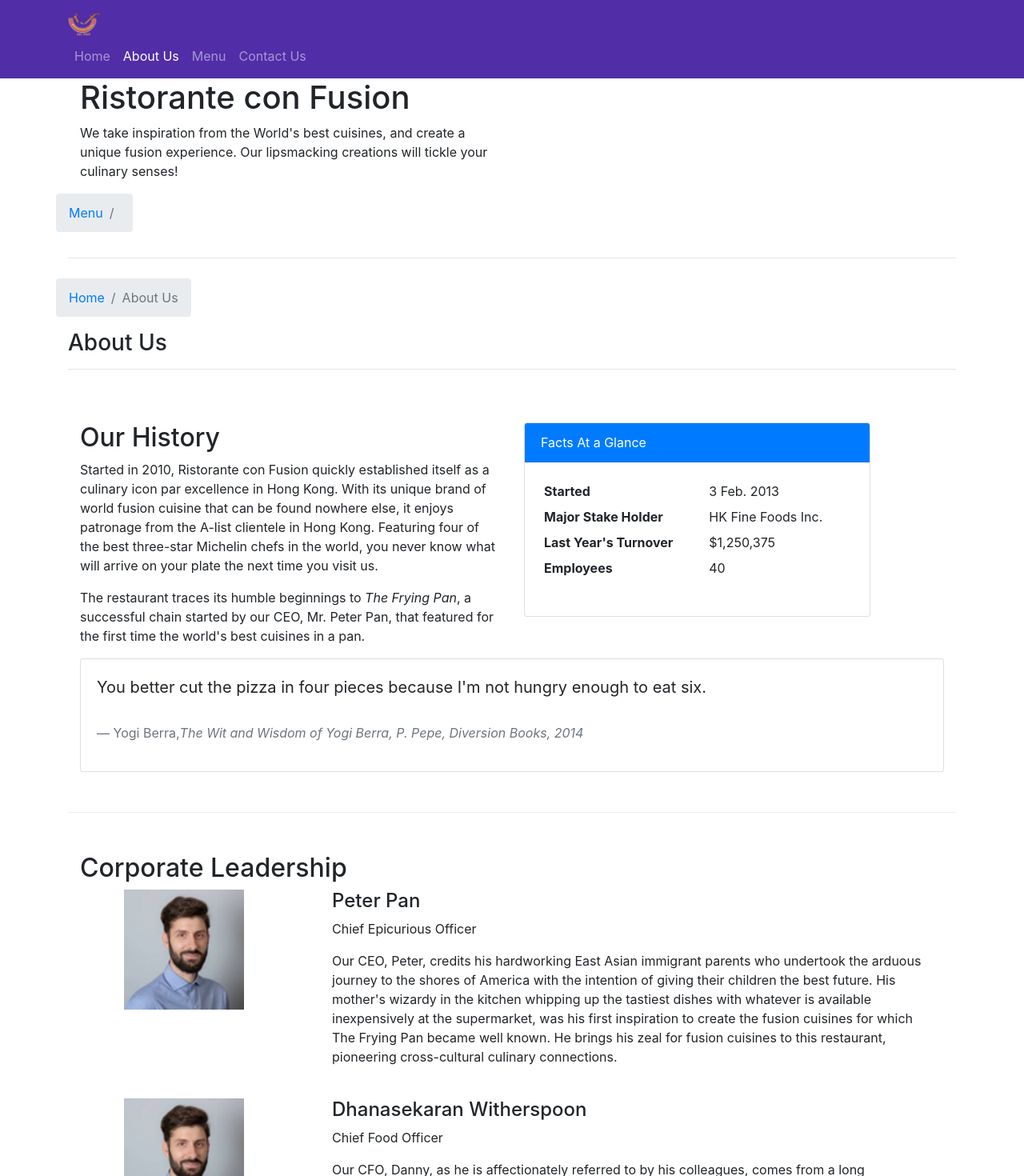
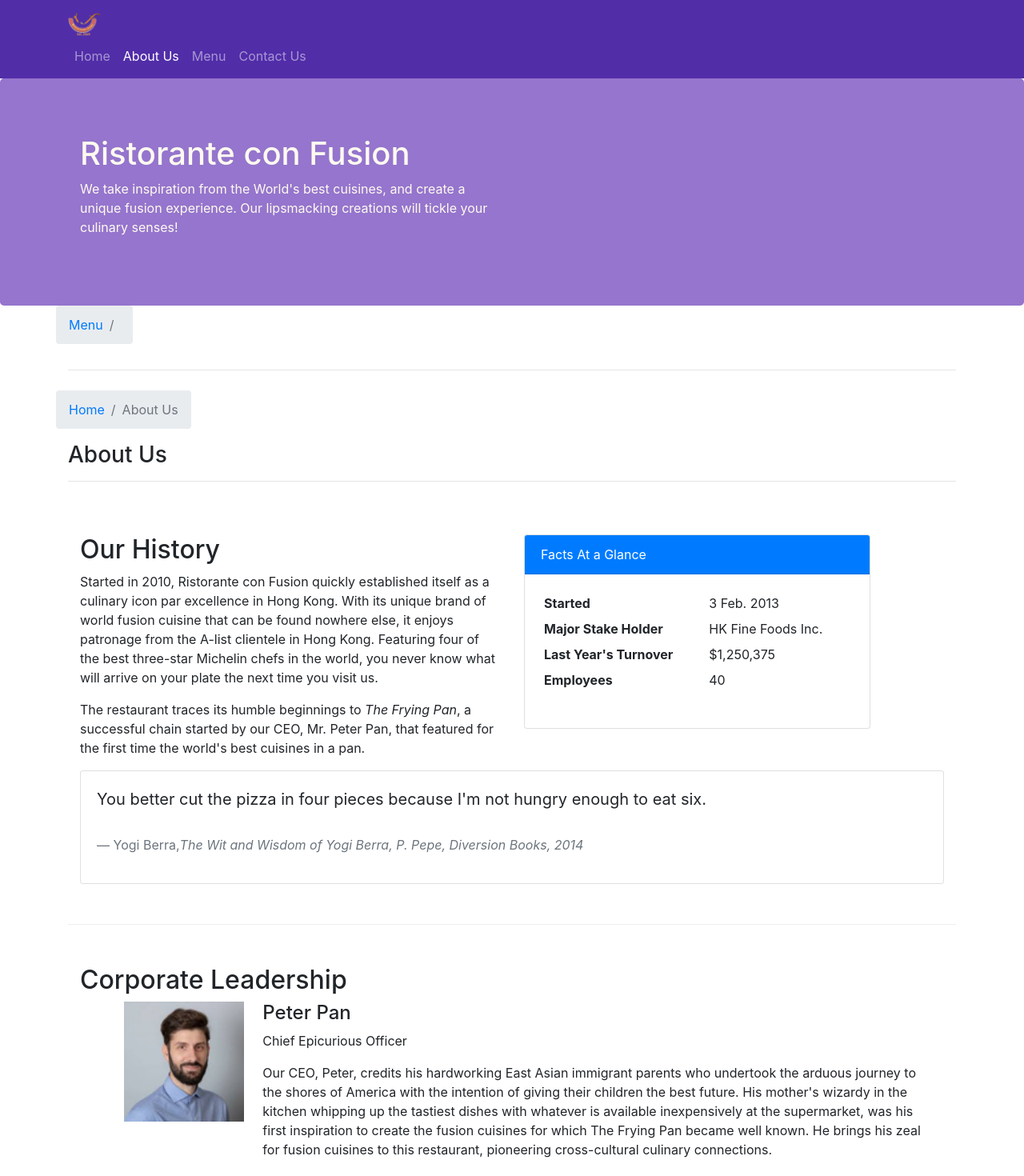
Before and after one commit to chandukotari/React-Repository, a React (Create React App) app: page /aboutus in a window 1280 px wide. Shown: the top 1470 px of the page at 80% size. Built offline with nearby package versions, Linux system fonts and the light colour scheme; the HTML template or start-up script is replaced by a standard one.

Commit message:
Implemented jumbotron

```diff
--- a/src/components/AboutComponent.js
+++ b/src/components/AboutComponent.js
@@ -14,10 +14,10 @@ function RenderLeader({ leader }) {
     <div>
       <div className="container">
         <div className="row">
-          <div className="col-3">
+          <div className="col-2">
             <Media object src={leader.image} height="150" alt={leader.name} />
           </div>
-          <div className="col-9">
+          <div className="col-10">
             <Media heading>{leader.name}</Media>
             <p>{leader.designation}</p>
             <p>{leader.description}</p>
--- a/src/components/HeaderComponent.js
+++ b/src/components/HeaderComponent.js
@@ -5,8 +5,8 @@ import {
   NavbarToggler,
   Collapse,
   NavItem,
-  Jumbotron,
 } from "reactstrap";
+import {Jumbotron} from "reactstrap";
 import { Component } from "react";
 import { NavLink } from "react-router-dom";
 
@@ -65,7 +65,7 @@ class Header extends Component {
             </Collapse>
           </div>
         </Navbar>
-        <div>
+        <div className="jumbotron">
           <div className="container">
             <div className="row row-header">
               <div className="col-12 col-sm-6">
```
Also changed, not shown: 1 other file (tests, documents, lock files or other folders).
